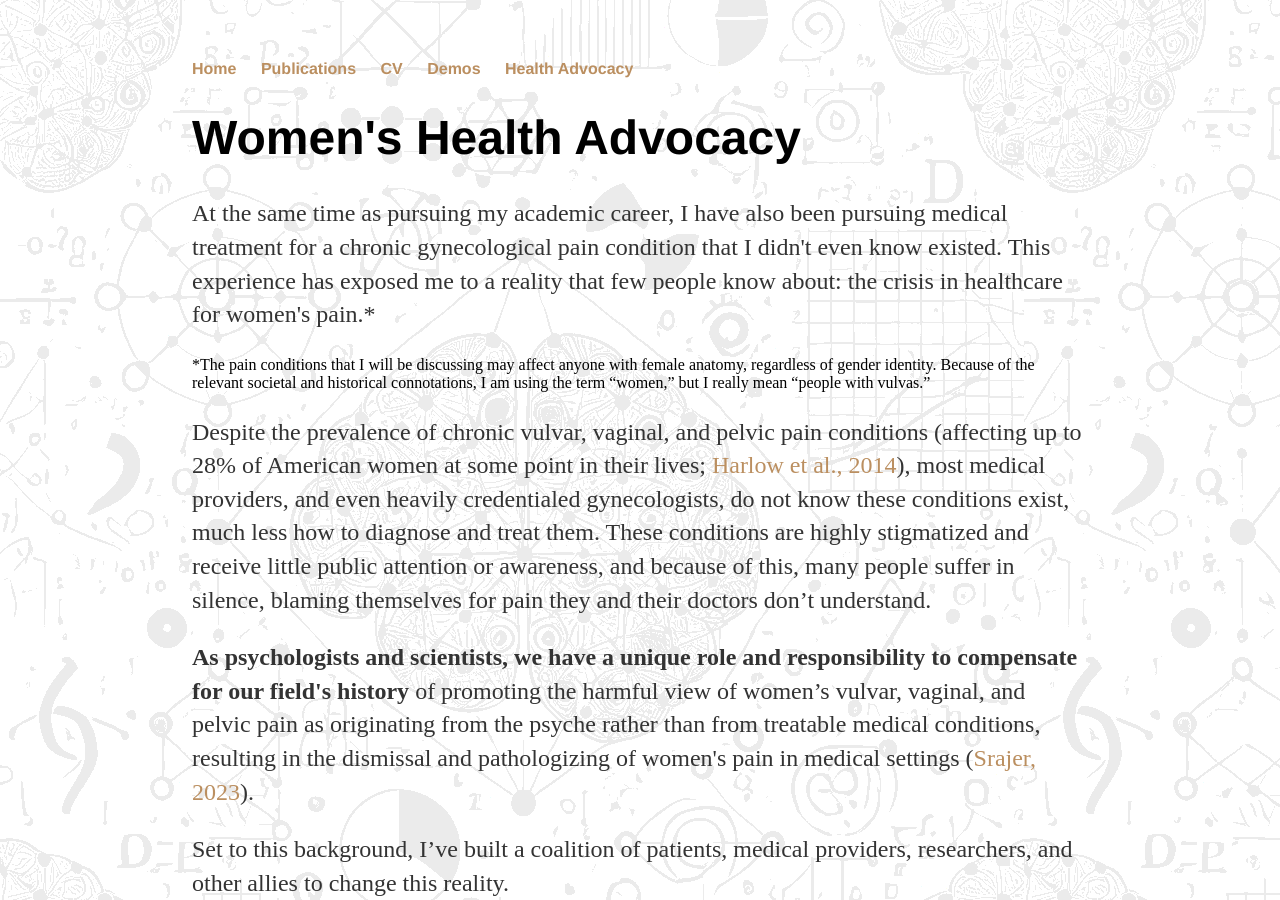
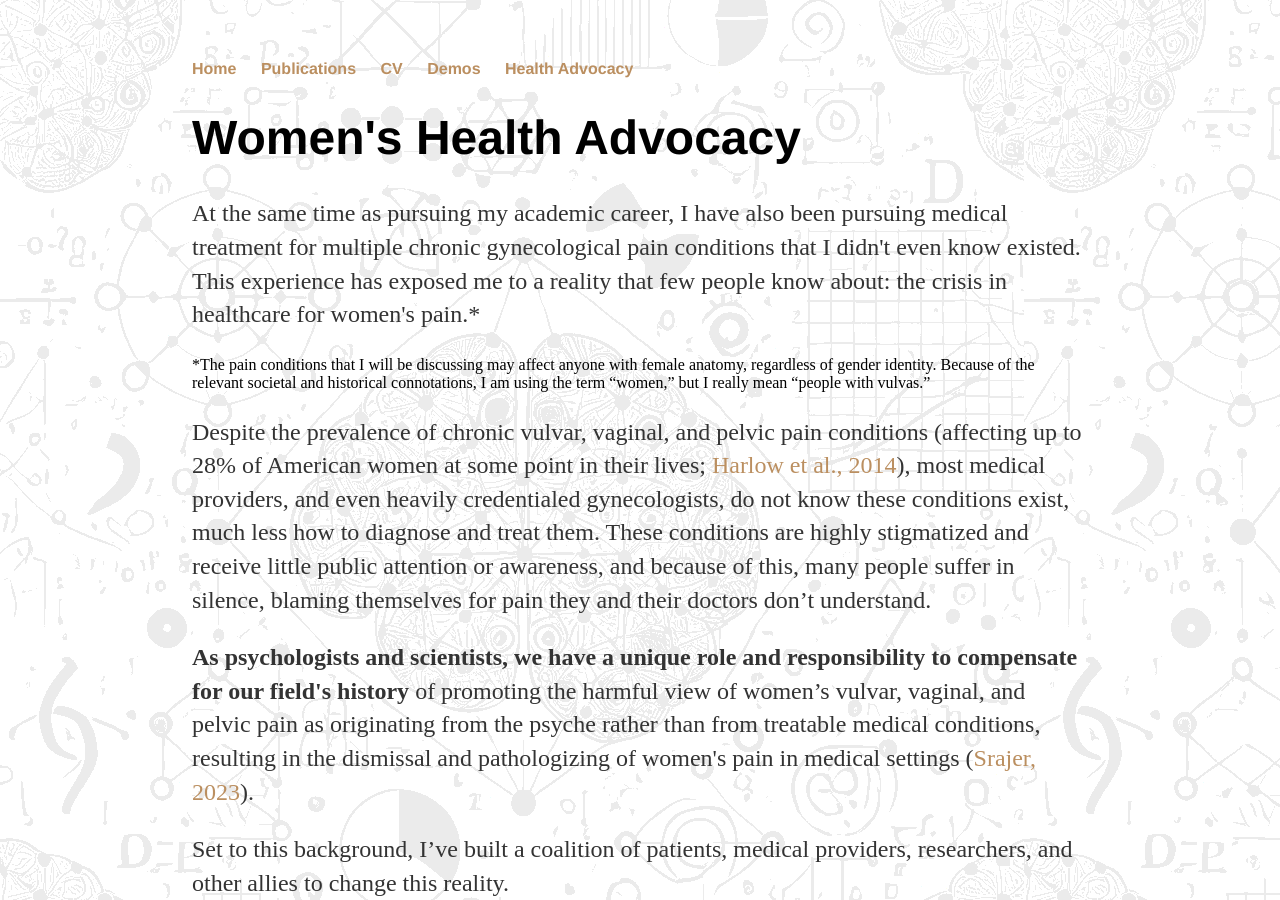
Before and after one commit to marleneberke/marleneberke.github.io, a Jekyll site: the page built from womenshealth.html, in a window 1280 px wide and 900 px high. Built offline with Jekyll 4.4.1, drawn with Linux system fonts in a browser that asks for light colours.

Commit message:
Update womenshealth.html

```diff
--- a/womenshealth.html
+++ b/womenshealth.html
@@ -11,7 +11,7 @@ title: Women's Health Advocacy
 <h1>Women's Health Advocacy</h1>
 
 <p>At the same time as pursuing my academic career, I have also been pursuing
-medical treatment for a chronic gynecological pain condition that I didn't even know existed. This experience has exposed me to a reality that few people know about: the crisis in healthcare for women's pain.*</p>
+medical treatment for multiple chronic gynecological pain conditions that I didn't even know existed. This experience has exposed me to a reality that few people know about: the crisis in healthcare for women's pain.*</p>
 
 *The pain conditions that I will be discussing may affect anyone with female anatomy, regardless of gender identity. Because of the relevant societal and historical connotations, I am using the term “women,” but I really mean “people with vulvas.”
 
```
